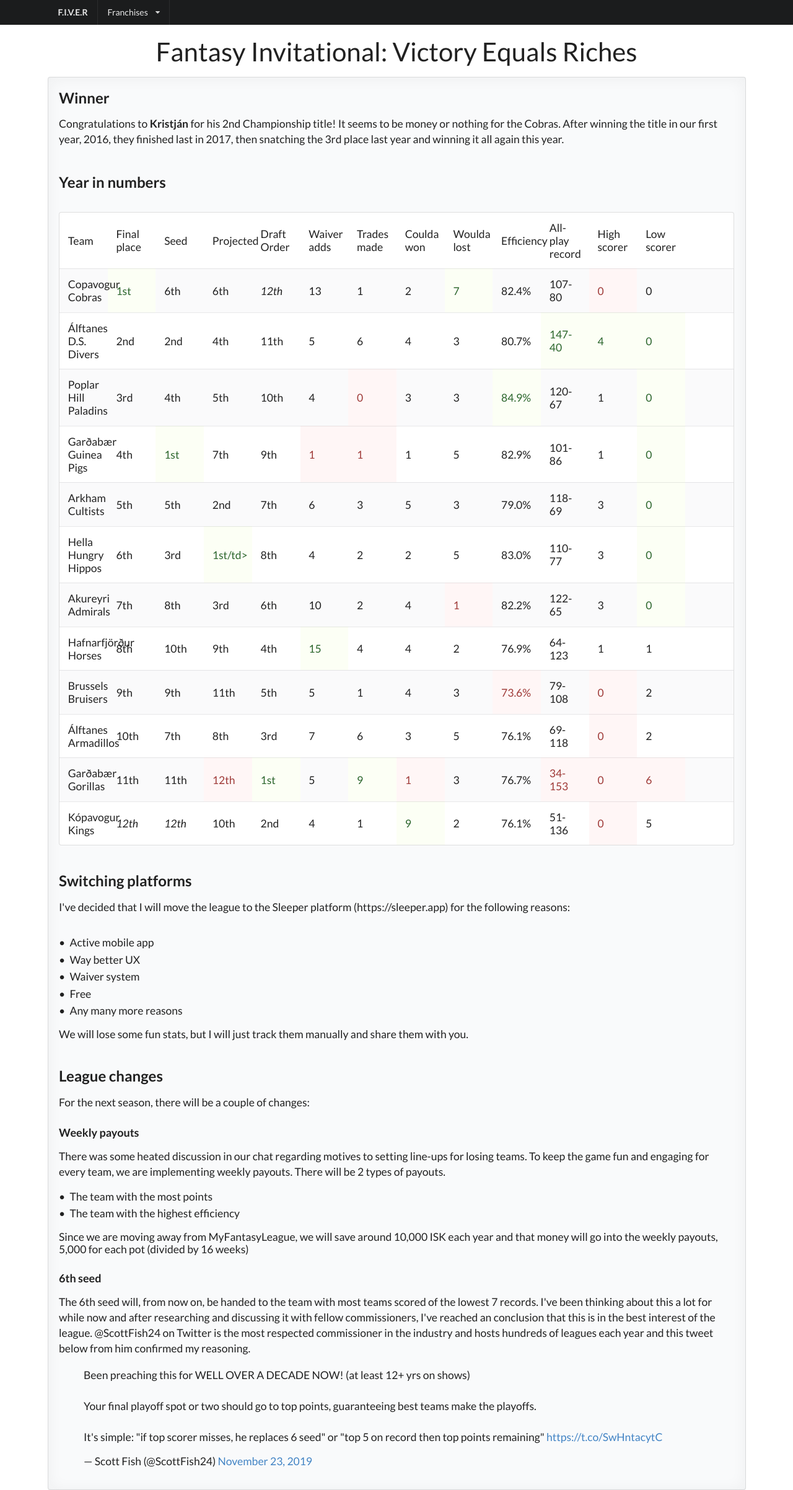
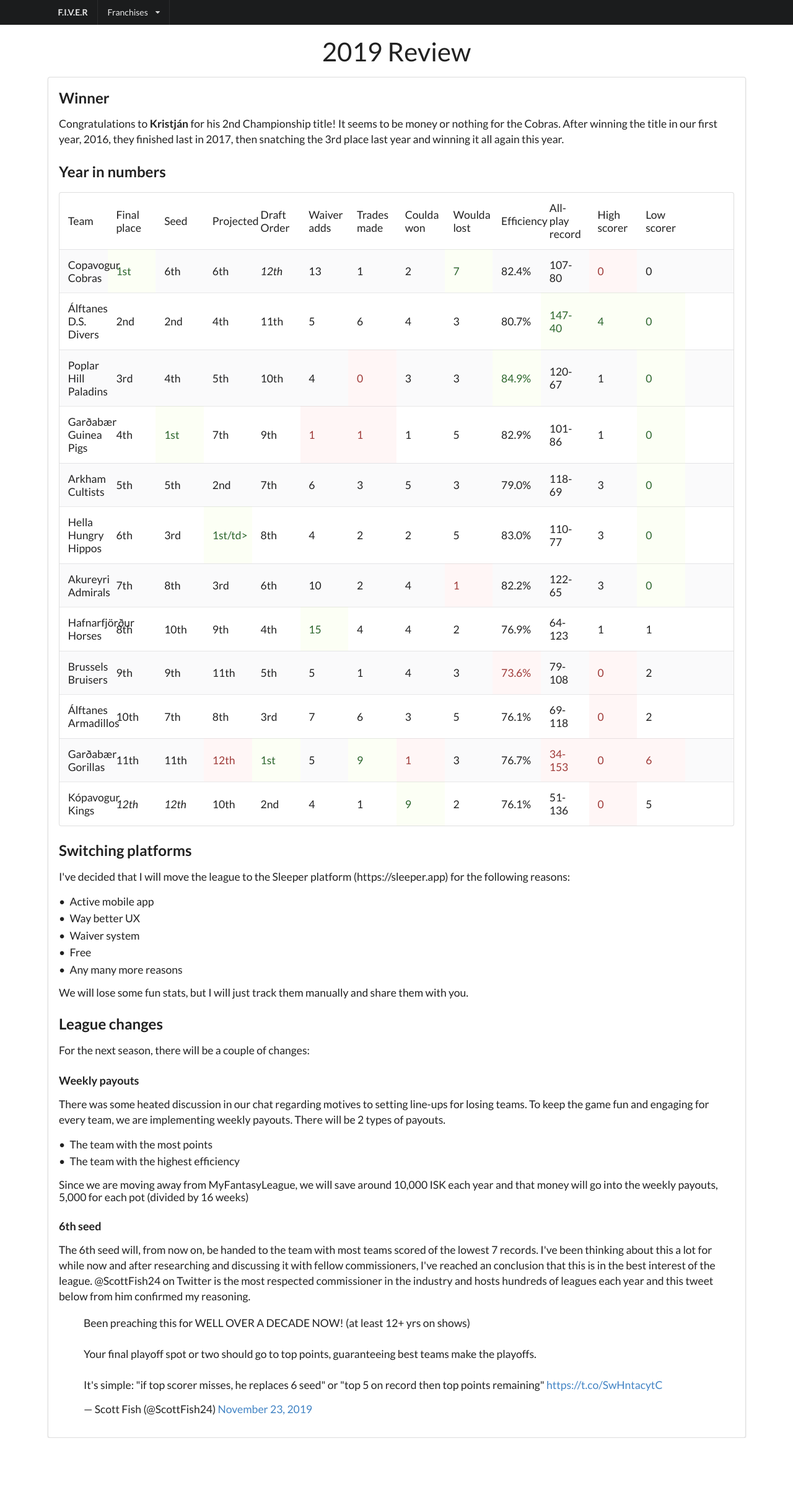
Before and after one commit to andrijan/mfl-commish, a Django app: page / in a window 1280 px wide. Shown: the whole page at 62% size. After the commit the page ends 2320 px from the top, so only its background shows below. Run offline with Django 3.2, Linux system fonts and the light colour scheme; data comes from the database, SQL or seed files in the repository; some libraries are stand-ins or nearby versions.

Commit message:
Update index.html

```diff
--- a/core/templates/core/index.html
+++ b/core/templates/core/index.html
@@ -1,7 +1,7 @@
 {% extends "core/base.html" %}
 {% block content %}
-<h1>Fantasy Invitational: Victory Equals Riches</h1>
-<div class="ui placeholder segment">
+<h1>2019 Review</h1>
+<div class="ui segment">
   <h2>Winner</h2>
   <p>Congratulations to <strong>Kristján</strong> for his 2nd Championship title! It seems to be money or nothing for the Cobras. After winning the title in our first year, 2016, they finished last in 2017, then snatching the 3rd place last year and winning it all again this year.</p>
   <h2>Year in numbers</h2>
```
